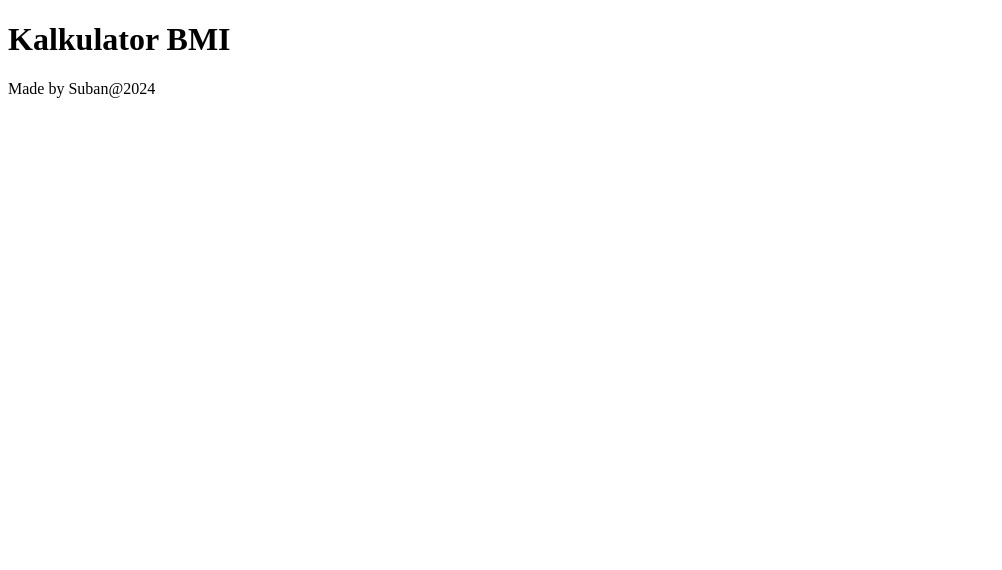
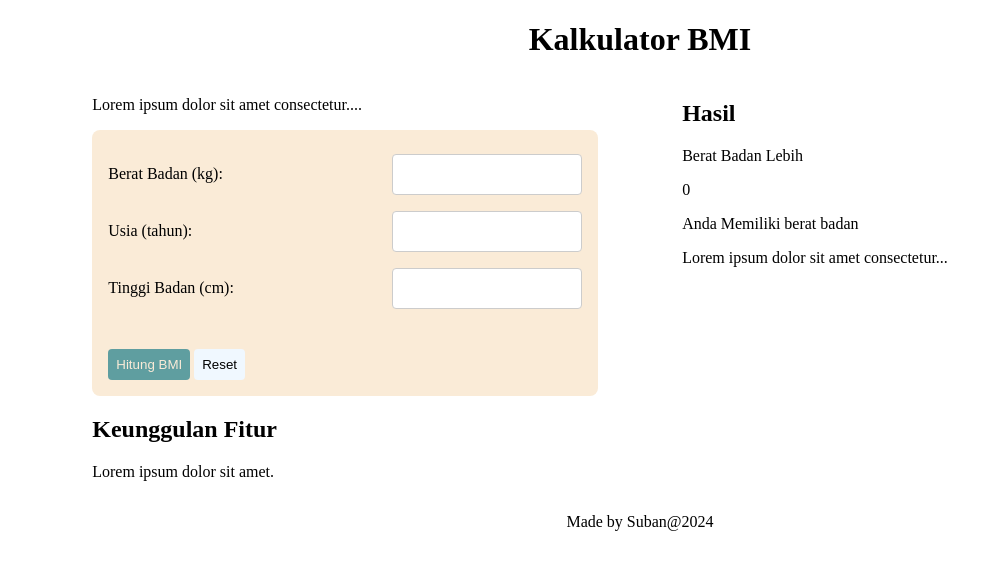
Before and after one commit to ahmadrioyo/revou_test_day5, a plain HTML site: page index.html in a window 1280 px wide. Shown: the whole page, without its empty margins (0-1002 px from the left). Drawn offline with Linux system fonts and the light colour scheme.

Commit message:
update html & css style

```diff
--- a/css/styles.css
+++ b/css/styles.css
@@ -0,0 +1,60 @@
+.main-header {
+    text-align: center;
+}
+
+.main-section {
+    width: 40%;
+}
+
+main {
+    display: flex;
+    justify-content: space-evenly;
+}
+
+footer {
+    text-align: center;
+}
+
+form {
+    background-color: antiquewhite;
+    padding: 16px;
+    border-radius: 8px;
+}
+
+.form-item {
+    display: flex;
+    justify-content: space-between;
+    align-items: center;
+}
+
+input[type=number] {
+    width: 40%;
+    padding: 12px 20px;
+    margin: 8px 0;
+    display: inline-block;
+    border: 1px solid #ccc;
+    border-radius: 4px;
+    box-sizing: border-box;
+}
+
+.form-button-container {
+    margin-top: 32px;
+}
+
+button {
+    border: 0;
+    padding: 8px;
+    border-radius: 4px;
+}
+
+.bg-cadet-blue {
+    background-color: cadetblue;
+}
+
+.bg-alice-blue {
+    background-color: aliceblue;
+}
+
+.color-antiquewhite {
+    color: antiquewhite;
+}
--- a/index.html
+++ b/index.html
@@ -8,13 +8,66 @@
 </head>
 <body>
     <!-- Judul Website -->
-    <header>
+    <header class="main-header">
         <h1>Kalkulator BMI</h1>
     </header>
 
     <!-- Konten Website -->
     <main>
 
+        <!-- Section Form Kalkulator BMI -->
+        <section class="main-section">
+
+            <!-- Main Article -->
+            <article>
+                <p>Lorem ipsum dolor sit amet consectetur....</p>
+            </article>
+
+            <!-- Main Form -->
+            <form>
+                <div class="form-item">
+                    <label for="berat-badan-input">Berat Badan (kg):</label>
+                    <input type="number" id="berat-badan-input">
+                </div>
+                <div class="form-item">
+                    <label for="usia-input">Usia (tahun):</label>
+                    <input type="number" id="usia-input">
+                </div>
+                <div class="form-item">
+                    <label for="tinggi-badan-input">Tinggi Badan (cm):</label>
+                    <input type="number" id="tinggi-badan-input">
+                </div>
+                <div class="form-button-container">
+                    <button class="bg-cadet-blue color-antiquewhite">Hitung BMI</button>
+                    <button class="bg-alice-blue">Reset</button>
+                </div>
+            </form>
+
+            <!-- Second Article -->
+            <article>
+                <header>
+                    <h2>Keunggulan Fitur</h2>
+                </header>
+                <p>Lorem ipsum dolor sit amet.</p>
+            </article>
+        </section>
+
+        <!-- Section Hasil Kalkulasi -->
+         <section class="main-section">
+            <div>
+                <header>
+                    <h2>Hasil</h2>
+                </header>
+                <p>Berat Badan Lebih</p>
+                <div id="result-calculation">0</div>
+                <p id="info-result">Anda Memiliki berat badan</p>
+            </div>
+
+            <!-- Third Article  -->
+             <article>
+                <p>Lorem ipsum dolor sit amet consectetur...</p>
+             </article>
+         </section>
     </main>
 
     <!-- Footer Website -->
```
